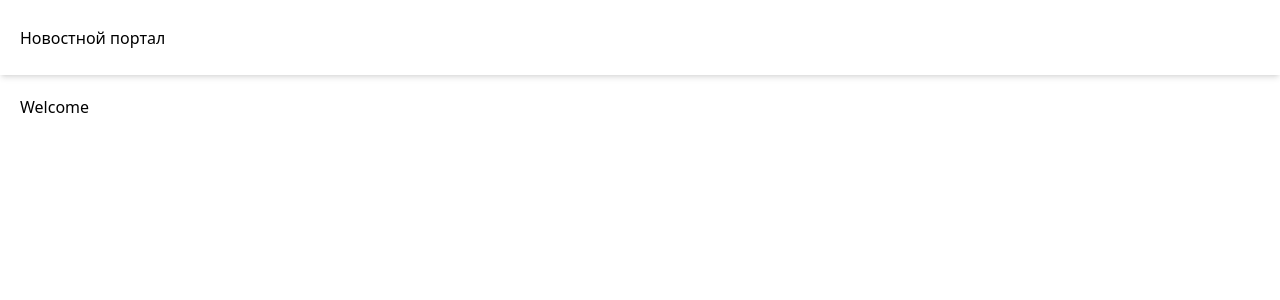
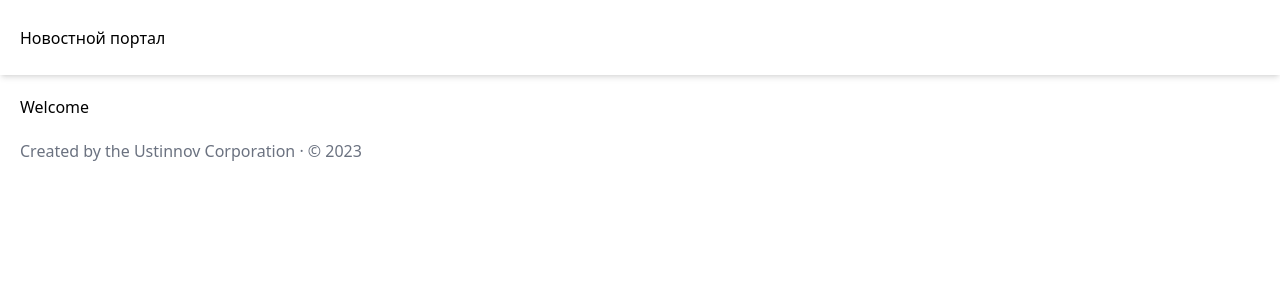
Before and after one commit to mianger22/article_pipeline, a React (Create React App) app: page / in a window 1280 px wide. Shown: the top 300 px of the page. Built offline with nearby package versions, Linux system fonts and the light colour scheme.

Commit message:
added footer and use some styles

```diff
--- a/src/index.tsx
+++ b/src/index.tsx
@@ -2,7 +2,7 @@ import React from 'react';
 import ReactDOM from 'react-dom/client';
 import reportWebVitals from './reportWebVitals';
 import { BrowserRouter } from 'react-router-dom';
-import Container from './сontainer';
+import Layout from './layout';
 import './index.css';
 
 const root = ReactDOM.createRoot(
@@ -12,7 +12,7 @@ const root = ReactDOM.createRoot(
 root.render(
   <React.StrictMode>
     <BrowserRouter>
-      <Container />
+      <Layout />
     </BrowserRouter>
   </React.StrictMode>
 );
--- a/src/сontainer.tsx
+++ b/src/layout.tsx
@@ -4,22 +4,22 @@ import Authorization from "./pages/Authorization";
 import Registration from "./pages/Registration";
 import Navigation from "./components/common/Navigation";
 
-export default function Container() {
+export default function Layout() {
   return (
     <>
       <header>
         <Navigation />
       </header>
-      <main className="px-5">
+      <main className="px-5 mb-5">
         <Routes>
           <Route path="/" element={ <MainPage /> } />
           <Route path="/authorization" element={ <Authorization /> } />
           <Route path="/registration" element={ <Registration /> } />
         </Routes>
       </main>
-      {/* <footer className="pt-5 my-5 text-body-secondary border-top">
+      <footer className="px-5 text-gray-500 font-thin">
         Created by the Ustinnov Corporation · © 2023
-      </footer> */}
+      </footer>
     </>
   );
 }
```
Also changed, not shown: src/setupTests.ts (deleted, +0 -5 lines), 1 other file (tests, documents, lock files or other folders).
